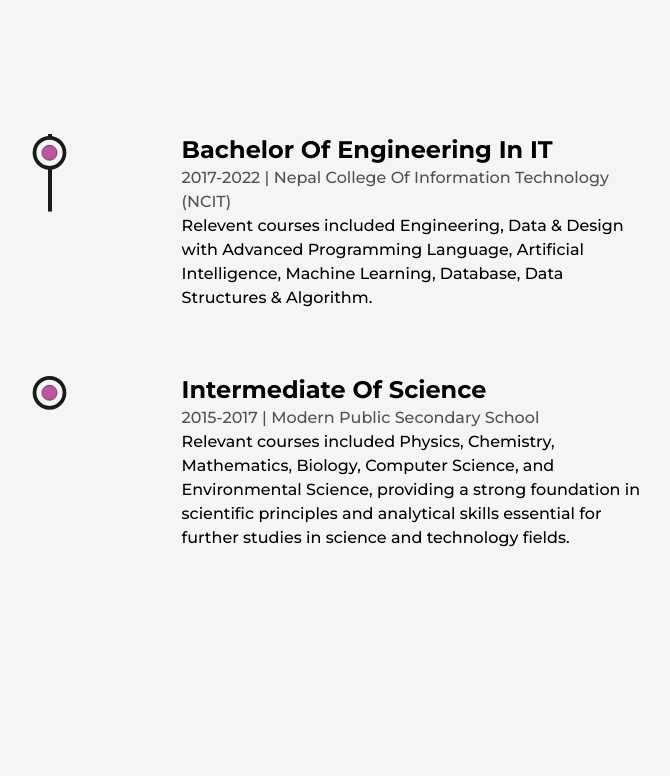
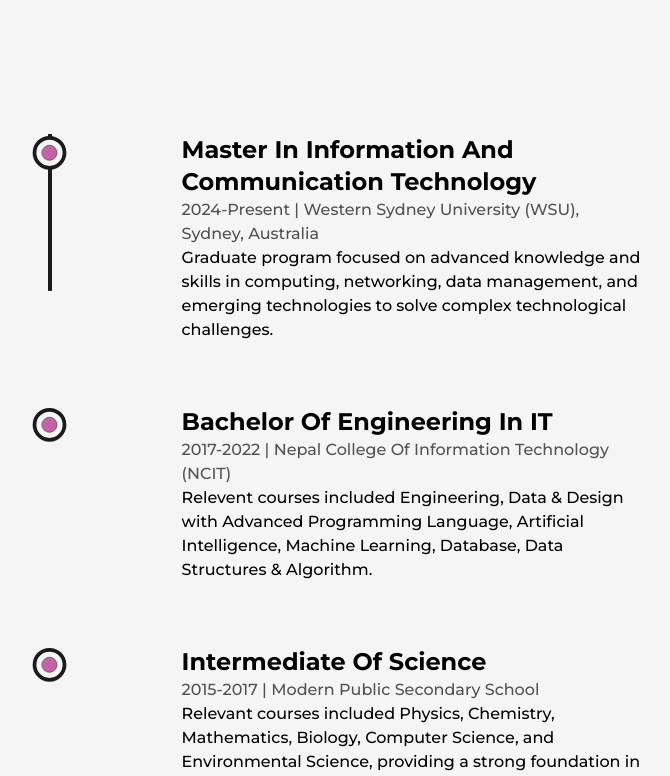
Before and after one commit to prabeenbhattarai/portfolio_nextjs_, a Next.js app: page /about in a window 1280 px wide. Shown: the part 3158-3934 px from the top of the page, without its empty margins (244-914 px from the left). Built offline with nearby package versions, Linux system fonts and the light colour scheme.

Commit message:
Update Education.js

```diff
--- a/src/components/Education.js
+++ b/src/components/Education.js
@@ -48,7 +48,18 @@ Education
             className='absolute left-9 top-0 w-[4px] h-full bg-dark origin-top  dark:bg-light
             md:w-[2px] md:left-[30px] xs:left-[20px]' />
 <ul className='w-full flex flex-col items-start justify-between ml-4 xs:ml-2'>
-   <Details
+
+                 <Details
+   type="Master in Information and Communication Technology"
+   time="2024-Present"
+   place="Western Sydney University (WSU), Sydney, Australia"
+   info="Graduate program focused on advanced knowledge and skills in computing, networking, data management, and emerging technologies to solve complex technological challenges."
+
+   />
+
+
+
+                <Details
    type="Bachelor of Engineering in IT"
    time="2017-2022"
    place="Nepal College of Information Technology (NCIT) "
```
